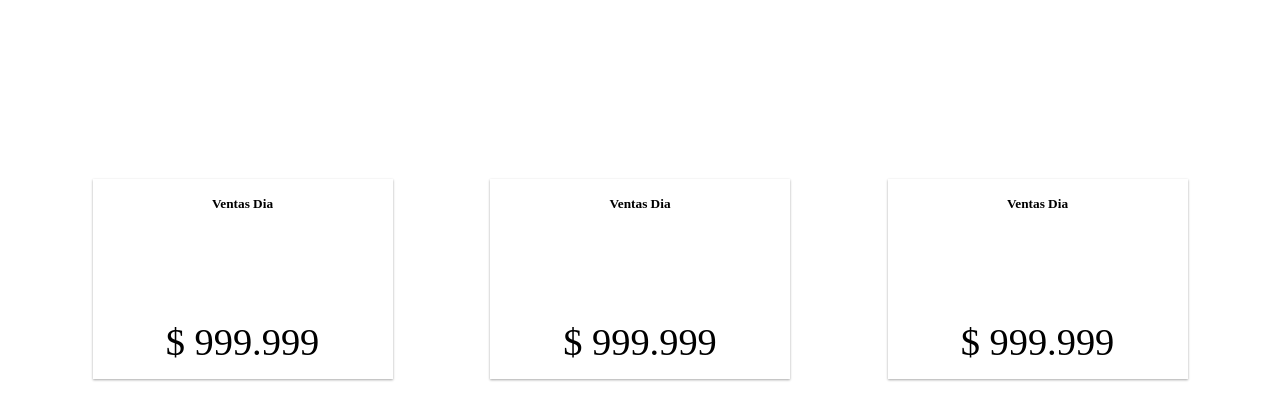
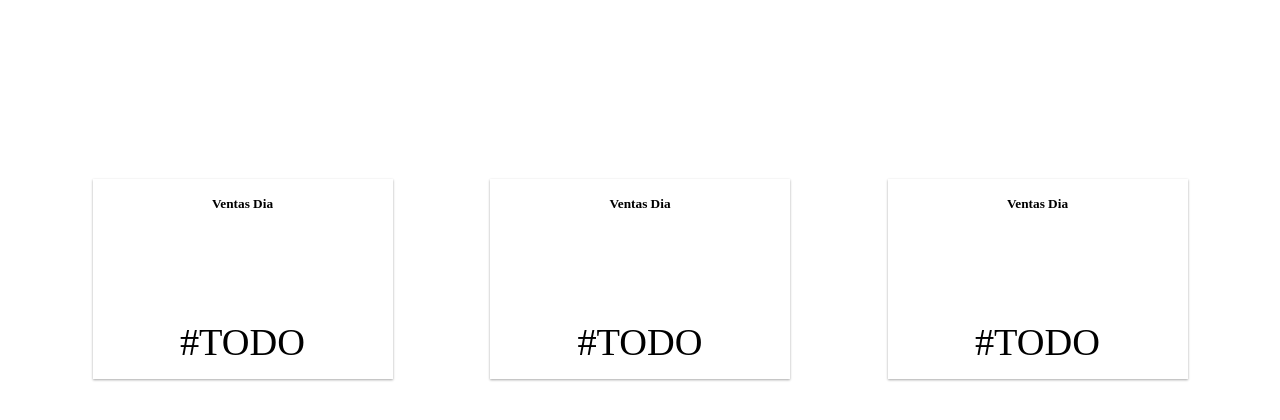
Before and after one commit to cmmurielo/inventool-php, a PHP site: page /vista/html/home.php in a window 1280 px wide. Shown: the part 237-657 px from the top of the page. Run offline with PHP 8.4, Linux system fonts and the light colour scheme; data comes from the database, SQL or seed files in the repository.

Commit message:
Logica Productos

```diff
--- a/vista/html/home.php
+++ b/vista/html/home.php
@@ -53,20 +53,20 @@ foreach ($productosRows as $productoRow) {
         <div class="card">
             <div class="card-body">
                 <h5 class="card-title">Ventas Dia</h5>
-                <?php echo '<p class="card-text"> $ 999.999</p>' ?>
+                <?php echo '<p class="card-text"> #TODO </p>' ?>
             </div>
         </div>
 
         <div class="card">
             <div class="card-body">
                 <h5 class="card-title">Ventas Dia</h5>
-                <?php echo '<p class="card-text"> $ 999.999</p>' ?>
+                <?php echo '<p class="card-text"> #TODO </p>' ?>
             </div>
         </div>
         <div class="card">
             <div class="card-body">
                 <h5 class="card-title">Ventas Dia</h5>
-                <?php echo '<p class="card-text"> $ 999.999</p>' ?>
+                <?php echo '<p class="card-text"> #TODO </p>' ?>
             </div>
         </div>
 
```
